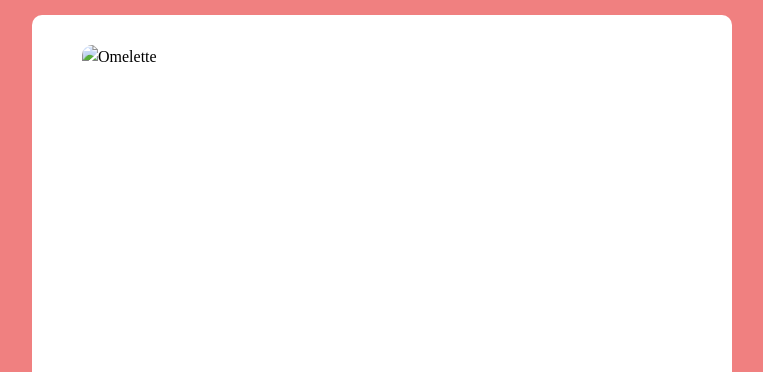
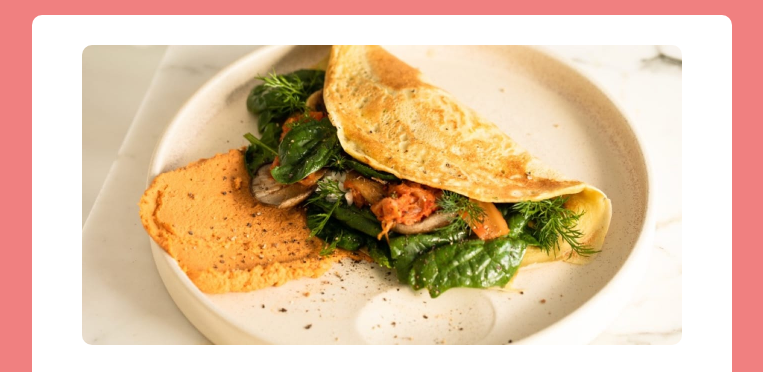
Before and after one commit to mahdi77693/omelette-recipe, a plain HTML site: page index.html in a window 1280 px wide. Shown: the top 372 px of the page, without its empty margins (258-1021 px from the left). Drawn offline with Linux system fonts and the light colour scheme; a script that the page names is missing.

Commit message:
Update index.html

```diff
--- a/index.html
+++ b/index.html
@@ -8,7 +8,7 @@
   </head>
   <body>
     <div class="container">
-      <img src="/my-app/src/assets/image-omelette.jpeg" alt="omelette" />
+      <img src="/omelette-recipe/assets/image-omelette.jpeg" alt="omelette" />
       <div class="headding">
         <h1>simple omelette recipe</h1>
         <p>
```
